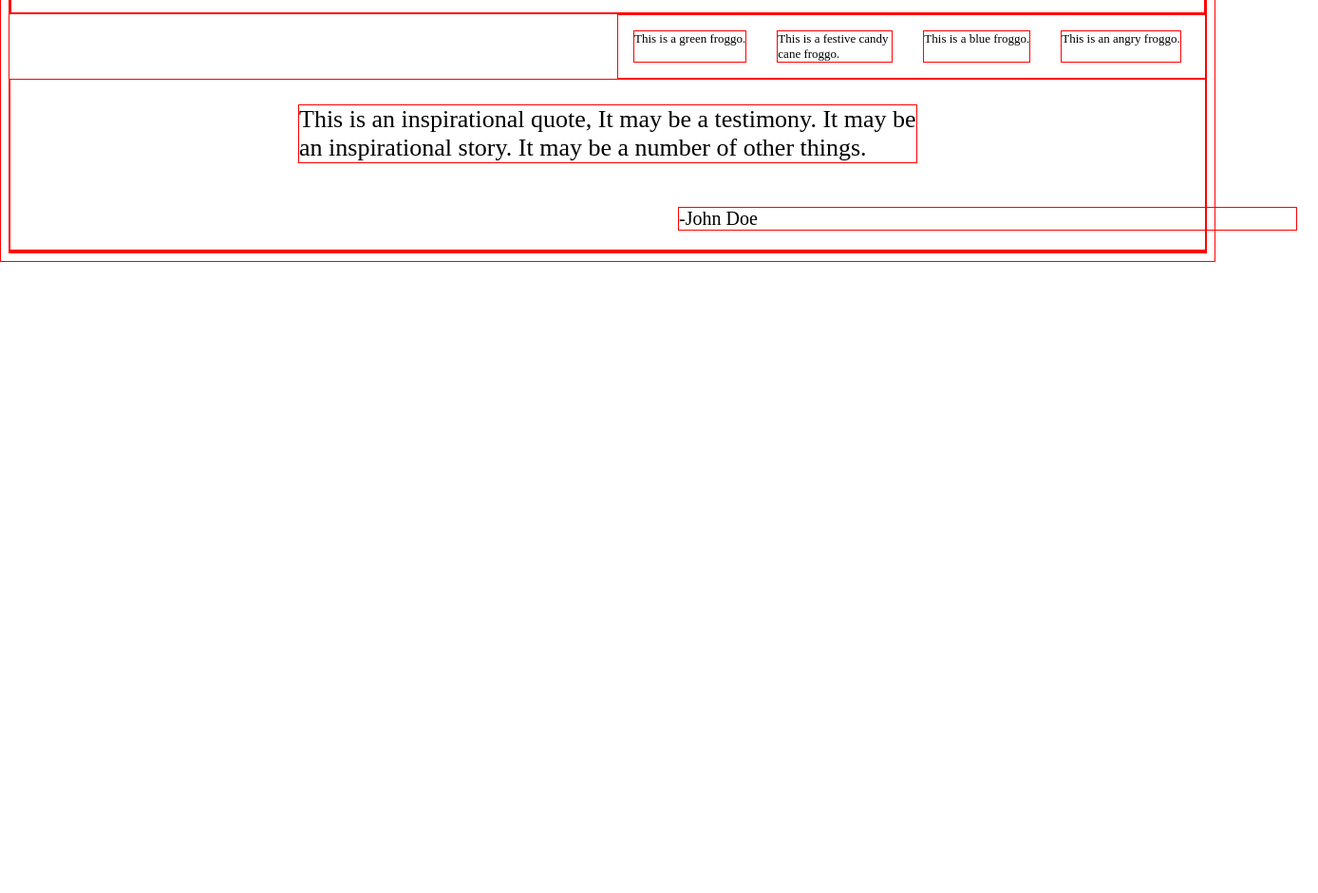
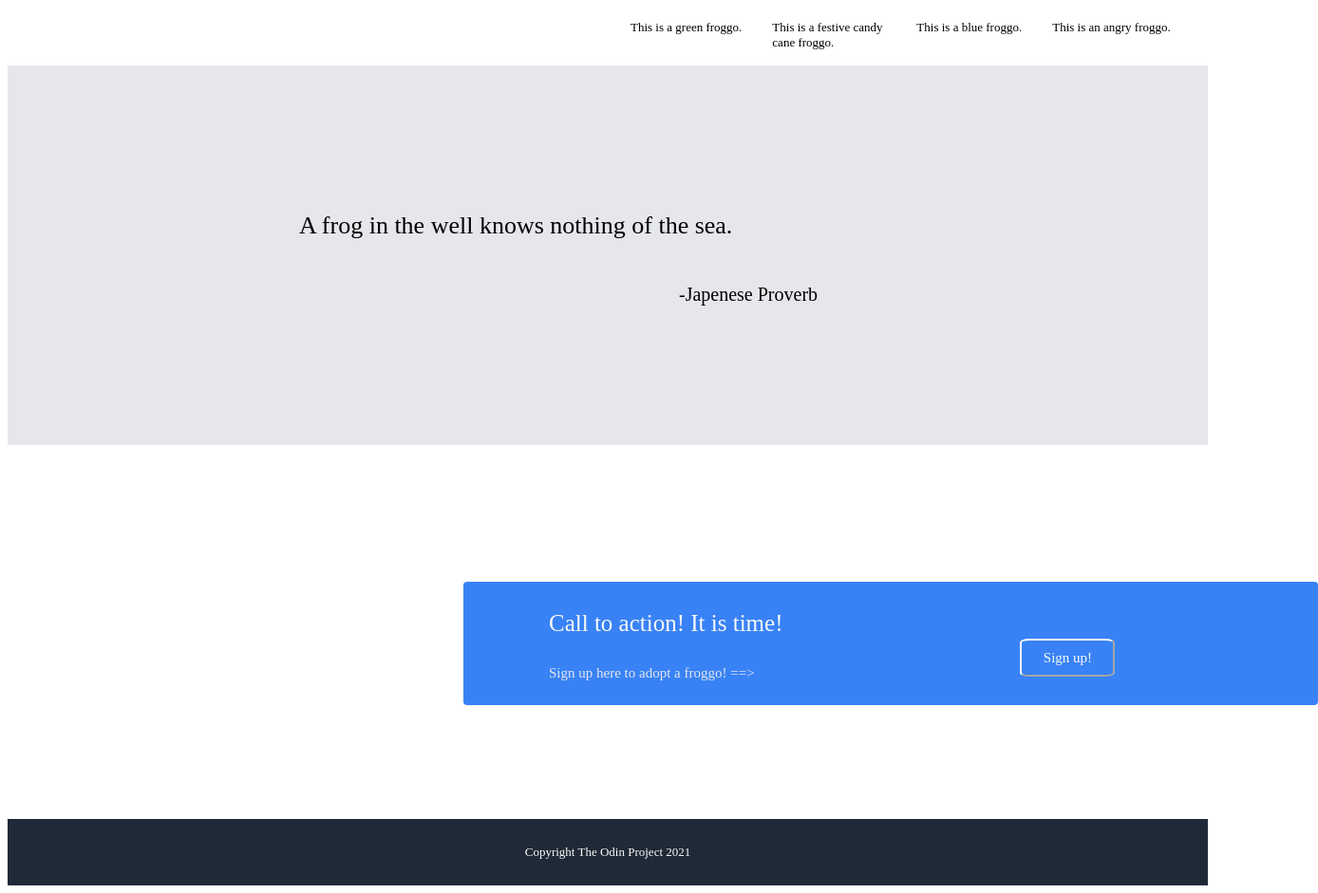
Before and after one commit to BrekdenSmith/landing-page, a plain HTML site: page index.html in a window 1280 px wide. Shown: the part 797-1738 px from the top of the page at 95% size, 1388 px wide, since content can reach past the window. Before the commit the page ends 1073 px from the top, so only its background shows below. Drawn offline with Linux system fonts and the light colour scheme.

Commit message:
Finish the project     Finish the footer and the call to action sections of the project. Substitute the info on the quote section.

```diff
--- a/index.html
+++ b/index.html
@@ -50,12 +50,26 @@
         </div>
 
         <div class="quote">
-            <p>This is an inspirational quote, It may be a testimony. It may be an inspirational story. It may be a number of other things.</p>
-            <P id="signature">-John Doe</P>
+            <p>A frog in the well knows nothing of the sea.</p>
+            <P id="signature">-Japenese Proverb</P>
+        </div>
+        <div id="call-box">
+        <div id="call">
+            <div class="action">
+                <p>Call to action! It is time!</p>
+                <p id="sub">Sign up here to adopt a froggo! ==></p>
+            </div>
+            <a class="bottom-button-a">
+            <button class="bottom-button">Sign up!</button></a>
+        </div>
         </div>
 
 </body>
+
 <footer>
+    <div>
+        <p id="copyright">Copyright The Odin Project 2021</p>
+    </div>
+</footer>
 
-</footer>
 </html>
--- a/styles.css
+++ b/styles.css
@@ -1,6 +1,6 @@
 * {
     font-family: 'Times New Roman', Times, serif;
-    border: 1px solid red;
+    border: px solid red;
 }
 
 header {
@@ -117,6 +117,9 @@ header a {
     display:flex;
     flex-direction:column;
     align-items:center;
+    background-color: #E5E7EB;
+    height:400px;
+    justify-content:center;
 }
 
 .quote p {
@@ -127,3 +130,53 @@ header a {
     font-size:20px;
     margin-left:50rem;
 }
+
+#call {
+    display:flex;
+    background-color: #3882F6;
+    width:900px;
+    margin-left:30rem;
+    margin-top:9rem;
+    border-radius:4px;
+    height:130px;
+}
+
+#call #sub {
+    font-size: 15px;
+    color: #E5E7EB;
+}
+
+#call p {
+    margin-left:90px;
+    color:#F9FaF8;
+    font-weight: 500;
+    font-size: 25px;
+    margin-top:30px;
+}
+
+#call-box {
+    height:250px;
+}
+
+.bottom-button {
+    margin-left:250px;
+    margin-top:60px;
+    height:40px;
+    width:100px;
+    background-color:#3882F6;
+    border-radius:10%;
+    cursor: pointer;
+    border-color:#F9FaF8;
+    color:#F9FaF8;
+    font-size:15px;
+}
+
+footer div {
+    display:flex;
+    justify-content: center;
+    background-color: #1F2937;
+    color: #F9FaF8;
+    font-size: 13px;
+    height:70px;
+    align-items:center;
+}
```
